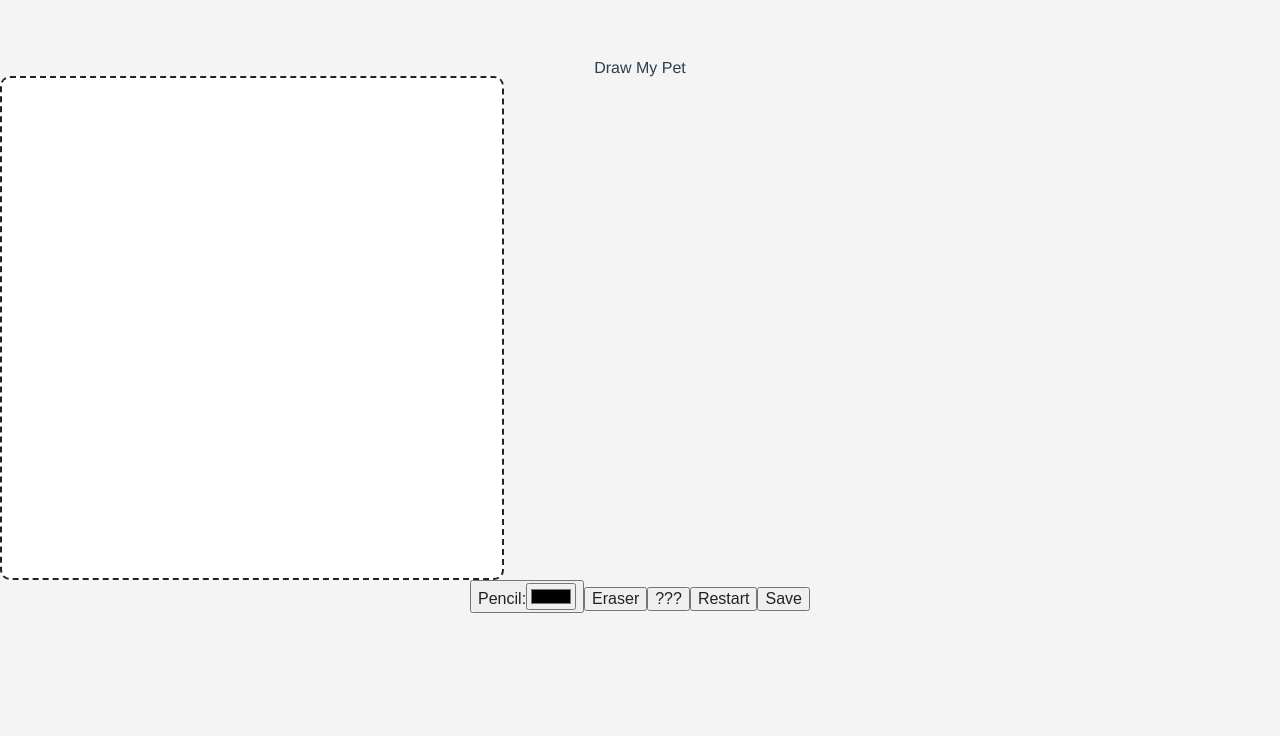
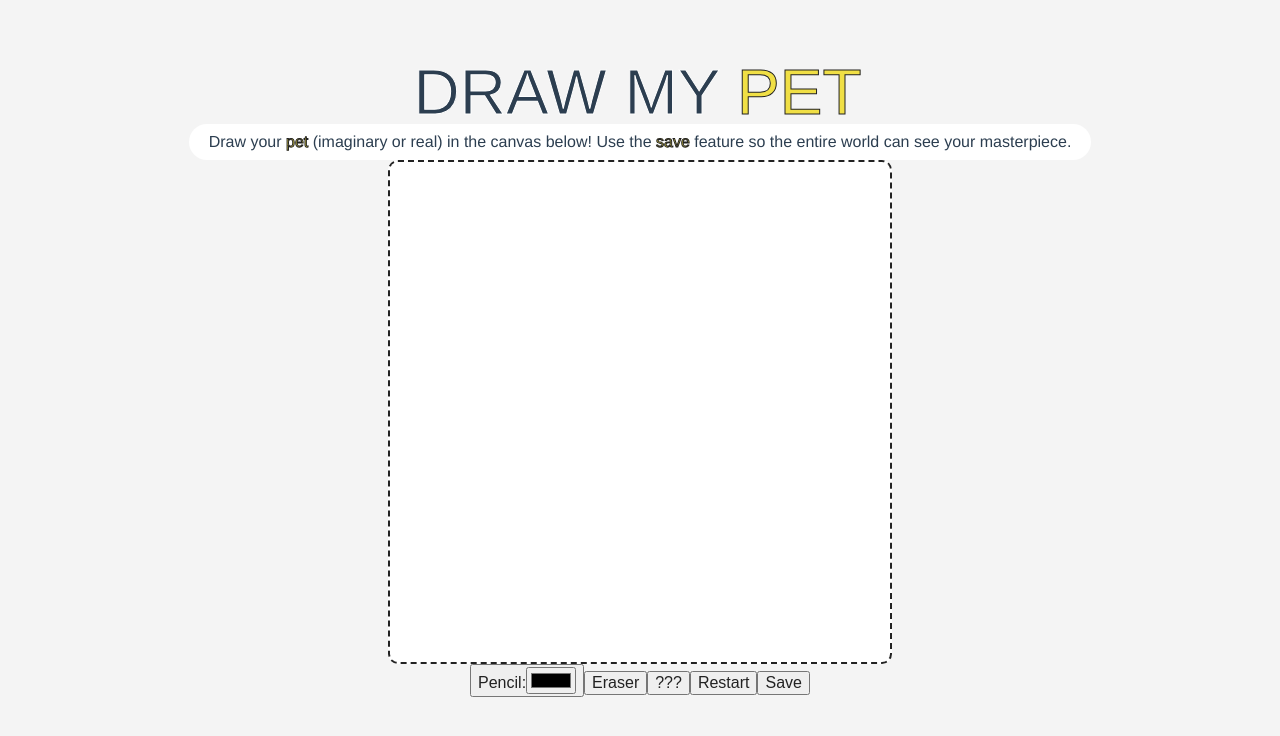
Before and after one commit to nuggetsnegin/drawpetv2, a Vue app: page / in a window 1280 px wide. Shown: the top 736 px of the page. Built offline with nearby package versions, Linux system fonts and the light colour scheme.

Commit message:
styling from drawpetv1 !

```diff
--- a/src/components/Main.vue
+++ b/src/components/Main.vue
@@ -1,8 +1,14 @@
 <template>
-  <div class="hello">
-    <h1>Draw My Pet</h1>
-    <Canvas />
-  </div>
+ <main class="wrapper">
+      <h1>Draw my <span class="accent">Pet</span></h1>
+      <p>
+        Draw your <span class="accent">pet</span> (imaginary or real) in the
+        canvas below! Use the <span class="accent">save</span> feature so the
+        entire world can see your masterpiece.
+      </p>
+
+      <Canvas />
+  </main>
 </template>
 
 <script>
@@ -19,20 +25,60 @@ export default {
 }
 </script>
 
-<!-- Add "scoped" attribute to limit CSS to this component only -->
 <style scoped>
-h3 {
-  margin: 40px 0 0;
+.wrapper {
+  display: -webkit-box;
+  display: -ms-flexbox;
+  display: flex;
+  -webkit-box-align: center;
+      -ms-flex-align: center;
+          align-items: center;
+  -webkit-box-pack: center;
+      -ms-flex-pack: center;
+          justify-content: center;
+  -webkit-box-orient: vertical;
+  -webkit-box-direction: normal;
+      -ms-flex-direction: column;
+          flex-direction: column;
 }
-ul {
-  list-style-type: none;
-  padding: 0;
+
+h1 {
+  text-align: center;
+  text-transform: uppercase;
+  -webkit-text-stroke: 1px white;
+  font-size: 4rem;
+  margin: 0px 5px 0px 0px;
 }
-li {
-  display: inline-block;
-  margin: 0 10px;
+
+.accent {
+  color: #f0df45;
+  -webkit-text-stroke: 1px #222222;
 }
-a {
-  color: #42b983;
+
+img {
+  display: -webkit-box;
+  display: -ms-flexbox;
+  display: flex;
+  margin: 0 auto;
+}
+
+p {
+  background: white;
+  padding: 10px 20px;
+  font-size: 1rem;
+  border-radius: 25px;
+  text-align: center;
+}
+
+body {
+  min-height: 100vh;
+  font-size: 62.5%;
+  display: -ms-grid;
+  display: grid;
+  -ms-grid-rows: 1fr auto;
+      grid-template-rows: 1fr auto;
+  color: #222222;
+  font-family: "Fredoka One", cursive;
+  background-color: #f4f4f4;
 }
 </style>
```
